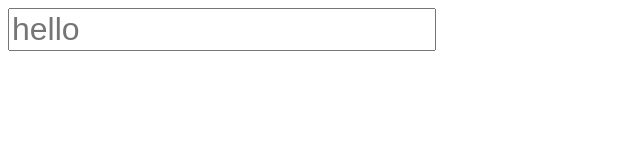
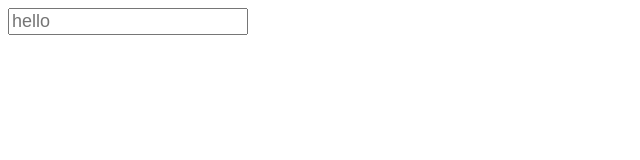
Before and after one commit to HatAndBread/test-page, a plain HTML site: page index.html in a window 1280 px wide. Shown: the whole page, without its empty margins (0-640 px from the left). Drawn offline with Linux system fonts and the light colour scheme.

Commit message:
Update index.html

```diff
--- a/index.html
+++ b/index.html
@@ -8,7 +8,7 @@
 </head>
 <body>
     <form>
-        <input type="text" placeholder="hello" style="font-size: 32px;"/>
+        <input type="text" placeholder="hello" style="font-size: 18px;"/>
     </form>
 </body>
 </html>
```
